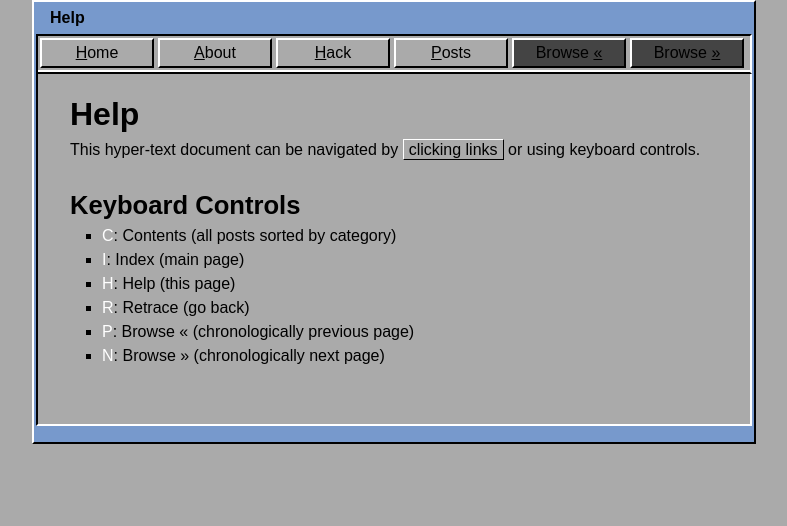
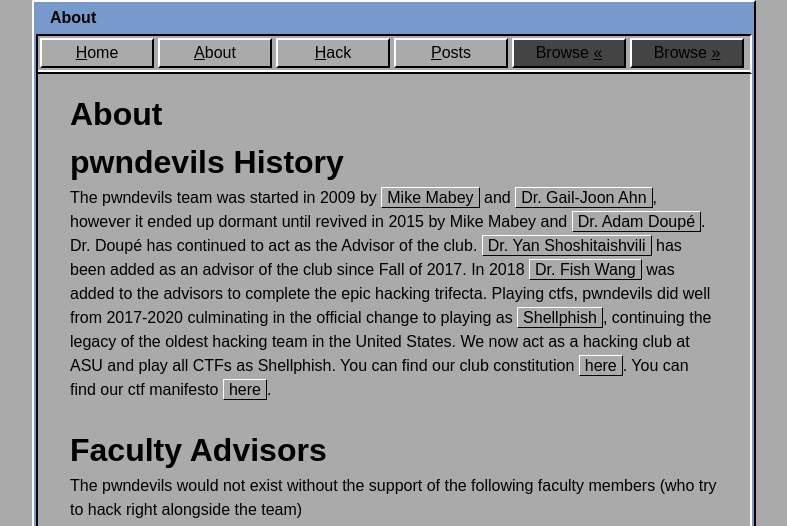
Before and after one commit to ASU-Hacking-Club/asuhacking.club, a Jekyll site: the page built from about.md, in a window 1280 px wide. Shown: the top 526 px of the page, without its empty margins (246-1033 px from the left). Built offline with Jekyll 4.4.1, drawn with Linux system fonts in a browser that asks for light colours; some of the changed text lies outside the part shown; grey boxes are pictures that could not be loaded.

Commit message:
updates to hack

```diff
--- a/about.md
+++ b/about.md
@@ -1,16 +1,36 @@
 ---
 layout: page
-title: Help
+title: About
 ---
+# pwndevils History
 
-This hyper-text document can be navigated by
-[clicking links](help.html) or using keyboard controls.
+The pwndevils team was started in 2009 by [Mike Mabey](https://mikemabey.com/) and [Dr. Gail-Joon Ahn](http://www.public.asu.edu/~gahn1/), however it ended up dormant until revived in 2015 by Mike Mabey and [Dr. Adam Doupé](https://adamdoupe.com/).
+Dr. Doupé has continued to act as the Advisor of the club. [Dr. Yan Shoshitaishvili](http://www.yancomm.net/) has been added as an advisor of the club since Fall of 2017. In 2018 [Dr. Fish Wang](https://ruoyuwang.me/) was added to the advisors to complete the epic hacking trifecta.
+Playing ctfs, pwndevils did well from 2017-2020 culminating in the official change to playing as [Shellphish](http://shellphish.net/), continuing the legacy of the oldest hacking team in the United States.
+We now act as a hacking club at ASU and play all CTFs as Shellphish. You can find our club constitution [here](./const.html). You can find our ctf manifesto [here](http://shellphish.net/).
 
-## Keyboard Controls
 
-* _C_: Contents (all posts sorted by category)
-* _I_: Index (main page)
-* _H_: Help (this page)
-* _R_: Retrace (go back)
-* _P_: Browse &laquo; (chronologically previous page)
-* _N_: Browse &raquo; (chronologically next page)
+# Faculty Advisors
+
+The pwndevils would not exist without the support of the following faculty members (who try to hack right alongside the team)
+
+|  Adam Doupé |  Yan Shoshitaishvili | Fish Wang |
+|:-------------|:------------------|:--------------------|
+| <img src="assets/photos/adam.jpg" width="400"> | <img src="assets/photos/yan2.png" width="400"> | <img src="assets/photos/fish.png" width="400">|
+
+<!--
+| ![Octocat](assets/photos/adam.jpg) | ![Octocat](assets/photos/yan2.png) | ![Octocat](assets/photos/fish.png)|
+-->
+
+<!-- #### Adam Doupé
+![Octocat](assets/photos/adam.jpg)
+
+#### Yan Shoshitaishvili
+![Octocat](assets/photos/yan.jpg)
+-->
+# Leadership
+pwndevil officers make things go: they organize meetings, get food for meetings (yay), and are generally awesome people.
+
+* **Root:** Zion Basque
+* **V33P:** Nathan Smith
+* **Banker:** Erin Ozcan
```
Also changed, not shown: hack.md (+12 -5 lines).
